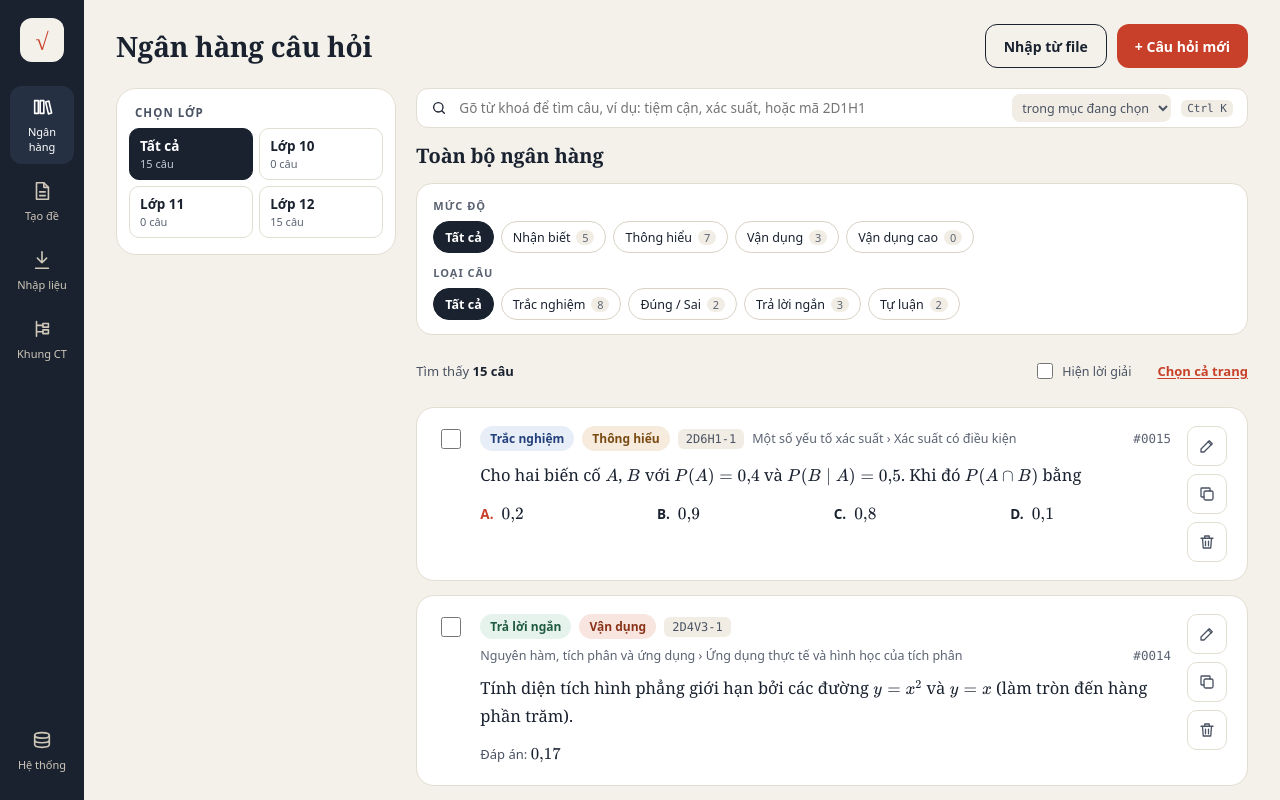
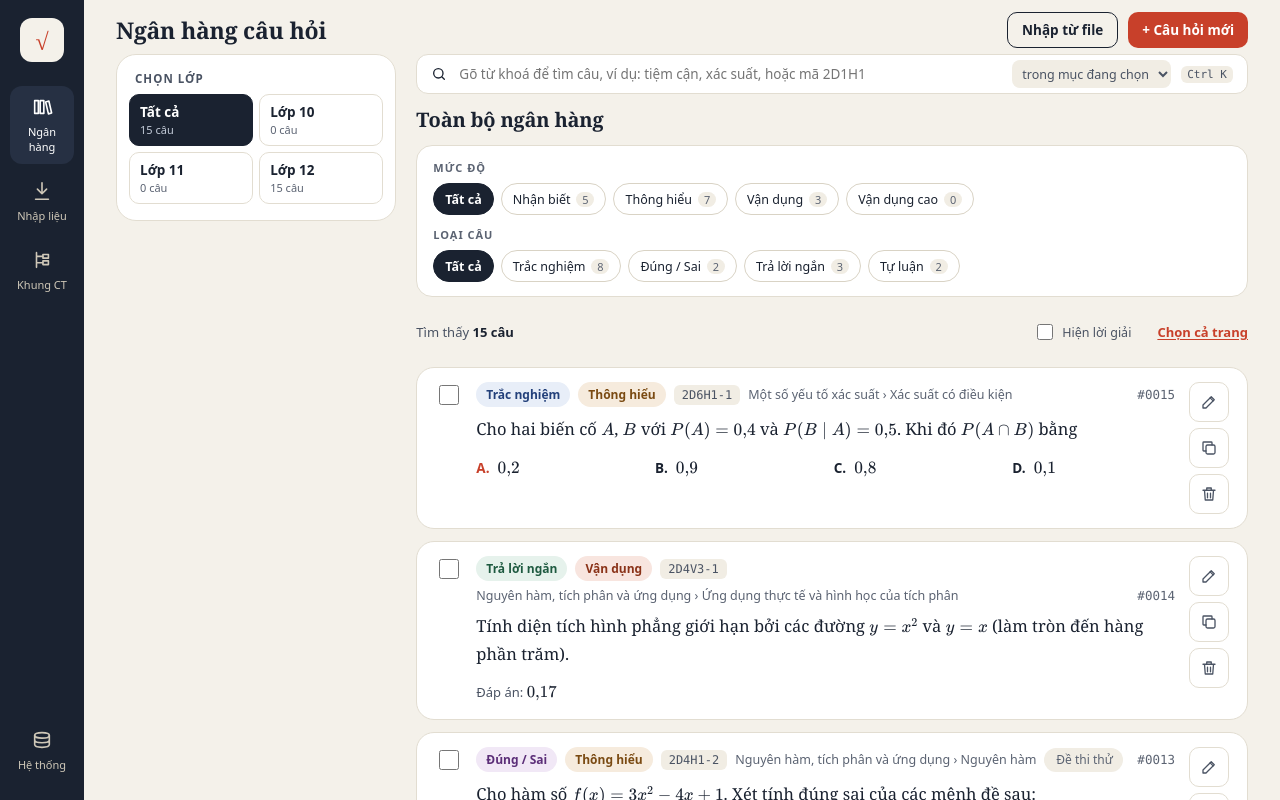
Before and after one commit to nvghy19112002-cmd/HEdu, a React app: page / in a window 1280 px wide. Shown: the top 800 px of the page. Built offline with nearby package versions, Linux system fonts and the light colour scheme; the HTML template or start-up script is replaced by a standard one.

Commit message:
Ngân hàng: sửa thẻ chồng nội dung, header gọn, tạm ẩn Tạo đề (#10)
Closes #2

```diff
--- a/src/App.tsx
+++ b/src/App.tsx
@@ -4,6 +4,7 @@ import { BootGate } from './components/BootGate';
 import { CommandPalette } from './components/CommandPalette';
 import { FileDialog } from './components/FileDialog';
 import { IcBackup, IcBank, IcEdit, IcExam, IcImport, IcTree } from './components/Icons';
+import { featureOn, type FeatureKey } from './lib/features';
 import type { BootResult } from './lib/store';
 import { BankScreen } from './screens/Bank';
 import { EditorScreen } from './screens/Editor';
@@ -14,9 +15,9 @@ import { SystemScreen } from './screens/System';
 import { UpdateProvider, useUpdates } from './update-context';
 
 // "Soạn thảo" không nằm ở thanh bên: nó mở ra khi bấm "+ Câu hỏi mới" hoặc sửa một câu.
-const NAV: { s: Screen; label: string; Icon: typeof IcEdit }[] = [
+const NAV: { s: Screen; label: string; Icon: typeof IcEdit; feature?: FeatureKey }[] = [
   { s: 'bank', label: 'Ngân hàng', Icon: IcBank },
-  { s: 'exam', label: 'Tạo đề', Icon: IcExam },
+  { s: 'exam', label: 'Tạo đề', Icon: IcExam, feature: 'exam' },
   { s: 'import', label: 'Nhập liệu', Icon: IcImport },
   { s: 'curriculum', label: 'Khung CT', Icon: IcTree },
 ];
@@ -38,7 +39,17 @@ function Shell({ recovered }: { recovered: boolean }) {
     window.clearTimeout(timer.current);
     timer.current = window.setTimeout(() => setMsg(null), 4200);
   }, []);
-  const go = useCallback((n: Nav) => { setNav(n); window.scrollTo(0, 0); }, []);
+  const go = useCallback((n: Nav) => {
+    // Lối vào sót lại tới một màn đang tắt thì về Ngân hàng, không mở tính năng đã tắt.
+    if (n.screen === 'exam' && !featureOn('exam')) {
+      setNav({ screen: 'bank' });
+      toast('Tạo đề đang tạm ngưng trong bản này.');
+      window.scrollTo(0, 0);
+      return;
+    }
+    setNav(n);
+    window.scrollTo(0, 0);
+  }, [toast]);
   const api = useMemo(() => ({ nav, go, toast, openPalette: () => setPalette(true), showFile: setFile }), [nav, go, toast]);
 
   useEffect(() => {
@@ -76,7 +87,7 @@ function Frame({ screen, nav }: { screen: Screen; nav: Nav }) {
     <div className="app">
       <nav className="rail" aria-label="Điều hướng chính">
         <div className="logo" aria-label="HEdu">√</div>
-        {NAV.map(({ s, label, Icon }) => (
+        {NAV.filter((n) => !n.feature || featureOn(n.feature)).map(({ s, label, Icon }) => (
           <button key={s} type="button" className="rb" aria-current={screen === s ? 'page' : undefined} onClick={() => go({ screen: s })}>
             <Icon />
             <span>{label}</span>
@@ -91,7 +102,7 @@ function Frame({ screen, nav }: { screen: Screen; nav: Nav }) {
       <main className="main">
         {screen === 'editor' && <EditorScreen key={nav.editUid ?? 'new'} editUid={nav.editUid} />}
         {screen === 'bank' && <BankScreen />}
-        {screen === 'exam' && <ExamScreen pick={nav.examPick} />}
+        {screen === 'exam' && featureOn('exam') && <ExamScreen pick={nav.examPick} />}
         {screen === 'import' && <ImportScreen />}
         {screen === 'curriculum' && <CurriculumScreen />}
         {screen === 'system' && <SystemScreen />}
--- a/src/components/CommandPalette.tsx
+++ b/src/components/CommandPalette.tsx
@@ -1,6 +1,7 @@
 // Ô lệnh Ctrl+K: tìm câu hỏi theo nội dung/ID, chuyển màn hình nhanh.
 import { useEffect, useMemo, useRef, useState } from 'react';
 import { useApp, type Screen } from '../app-context';
+import { featureOn } from '../lib/features';
 import { useBank } from '../lib/store';
 import { questionCode, seqLabel } from '../lib/id';
 import { parseExTest } from '../lib/extest';
@@ -33,7 +34,7 @@ export function CommandPalette({ onClose }: { onClose(): void }) {
 
   const items = useMemo(() => {
     const f = fold(q.trim());
-    const scr = SCREENS.filter((x) => !f || fold(x.name).includes(f)).map((x) => ({ key: 's' + x.s, label: x.name, sub: 'Màn hình', run: () => go({ screen: x.s }) }));
+    const scr = SCREENS.filter((x) => (x.s !== 'exam' || featureOn('exam')) && (!f || fold(x.name).includes(f))).map((x) => ({ key: 's' + x.s, label: x.name, sub: 'Màn hình', run: () => go({ screen: x.s }) }));
     const qs = f
       ? questions
           .map((x) => ({ x, text: plain(x.latex), code: questionCode(x, x.level) }))
--- /dev/null
+++ b/src/lib/features.ts
@@ -0,0 +1,9 @@
+// Công tắc tính năng tập trung. Tắt = ẩn khỏi giao diện nhưng KHÔNG xoá mã hay dữ liệu.
+// Bật lại Tạo đề: đổi `exam` thành true (một chỗ duy nhất), mọi lối vào hiện lại.
+export const FEATURES = {
+  /** màn Tạo đề, nút “Thêm vào đề”, mục trong thanh bên và ô lệnh. Tạm tắt theo Issue #2 (C). */
+  exam: false,
+} as const;
+
+export type FeatureKey = keyof typeof FEATURES;
+export const featureOn = (k: FeatureKey): boolean => FEATURES[k];
--- a/src/screens/Bank.tsx
+++ b/src/screens/Bank.tsx
@@ -3,6 +3,7 @@
 // Mọi nút lọc đều hiện sẵn số câu để biết chỗ nào đang thiếu.
 import { useMemo, useState } from 'react';
 import { useApp } from '../app-context';
+import { featureOn } from '../lib/features';
 import { QuestionView } from '../components/QuestionView';
 import { IcCopy, IcEdit, IcSearch, IcTrash } from '../components/Icons';
 import { buildExTest, parseExTest } from '../lib/extest';
@@ -213,10 +214,11 @@ export function BankScreen() {
           {sel.size > 0 ? (
             <div className="selbar">
               <span style={{ fontSize: 14 }}><b>Đã chọn {sel.size} câu</b></span>
+              <label className="sw"><input type="checkbox" checked={showSol} onChange={(e) => setShowSol(e.target.checked)} />Hiện lời giải</label>
               <div className="head-actions" style={{ gap: 8 }}>
                 <button type="button" className="btn btn-sm" onClick={() => setSel(new Set())}>Bỏ chọn</button>
                 <button type="button" className="btn btn-sm" onClick={exportSelected}>Xuất .tex</button>
-                <button type="button" className="btn btn-sm btn-accent" onClick={() => go({ screen: 'exam', examPick: [...sel] })}>Thêm vào đề</button>
+                {featureOn('exam') && <button type="button" className="btn btn-sm btn-accent" onClick={() => go({ screen: 'exam', examPick: [...sel] })}>Thêm vào đề</button>}
               </div>
             </div>
           ) : (
@@ -232,7 +234,7 @@ export function BankScreen() {
             const on = sel.has(q.uid);
             const at = place(q.lessonId) ?? place(q.chapterId);
             return (
-              <article key={q.uid} className={`card${on ? ' sel' : ''}`}>
+              <article key={q.uid} className={`card${on ? ' is-selected' : ''}`}>
                 <input type="checkbox" checked={on} aria-label={`Chọn câu ${seqLabel(q.seq)}`} onChange={() => toggle(sel, q.uid, setSel)} />
                 <div className="card-body">
                   <div className="card-meta">
--- a/src/styles.css
+++ b/src/styles.css
@@ -227,7 +227,12 @@ a { color: var(--accent); }
 .selbar .btn:hover { background: #263043; }
 .selbar .btn-accent { background: var(--accent); border: none; font-weight: 600; }
 .card { background: var(--paper); border: 1px solid var(--line); border-radius: 18px; padding: 18px 20px; display: flex; gap: 16px; }
-.card.sel { border: 1.5px solid var(--accent); background: #FFFDF9; }
+.card { flex: none; }
+/* Không dùng tên lớp `sel`: nó trùng với kiểu ô chọn (.sel: cao 42px, rộng 100%) nên thẻ được chọn bị ép thấp và nội dung tràn đè thẻ sau. */
+.card.is-selected { border-color: var(--accent); background: #FFFDF9; box-shadow: 0 0 0 .5px var(--accent); }
+.card-body { overflow-wrap: anywhere; }
+.card-body svg, .card-body img { max-width: 100%; height: auto; }
+.selbar, .list-head { min-height: 46px; }
 .card input[type="checkbox"] { width: 20px; height: 20px; margin-top: 3px; accent-color: var(--ink); flex: none; }
 .card-body { flex: 1 1 auto; min-width: 0; display: flex; flex-direction: column; gap: 10px; }
 .card-meta { display: flex; flex-wrap: wrap; gap: 8px; align-items: center; font-size: 12.5px; color: var(--ink-3); }
@@ -447,3 +452,13 @@ a { color: var(--accent); }
 .pkg-ok summary { cursor: pointer; font-size: 13px; color: var(--ink-2); }
 .pkg-ok ul { list-style: none; margin: 6px 0 0; padding: 0; display: flex; flex-wrap: wrap; gap: 6px 14px; }
 .pkg-kind { margin-left: 6px; font-size: 11.5px; color: var(--ink-2); }
+
+/* ---- Ngân hàng: header gọn (Issue #2 B). Chỉ áp dụng cho .bank-head, không đổi .page-head/.btn dùng chung. ---- */
+.page-head.bank-head { padding: 12px 32px 6px; gap: 8px 16px; }
+.bank-head h1 { font-size: 23px; }
+.bank-head .btn { height: 36px; padding: 0 14px; font-size: 13.5px; border-radius: 10px; }
+.qlist { gap: 12px; }
+.card { padding: 14px 18px; gap: 14px; }
+.card-body { gap: 8px; }
+.card-meta { gap: 6px 8px; }
+.card-acts { gap: 6px; }
```
Also changed, not shown: 2 other files (tests, documents, lock files or other folders).
